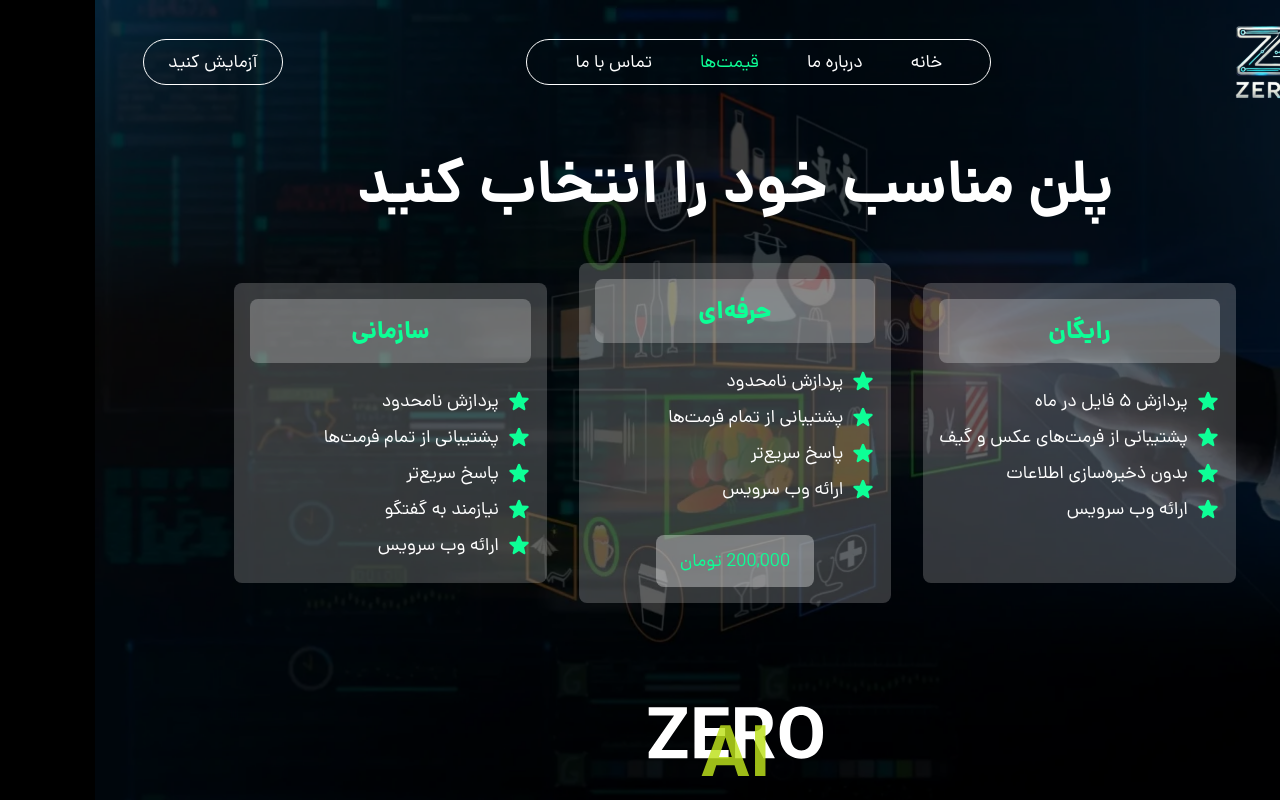
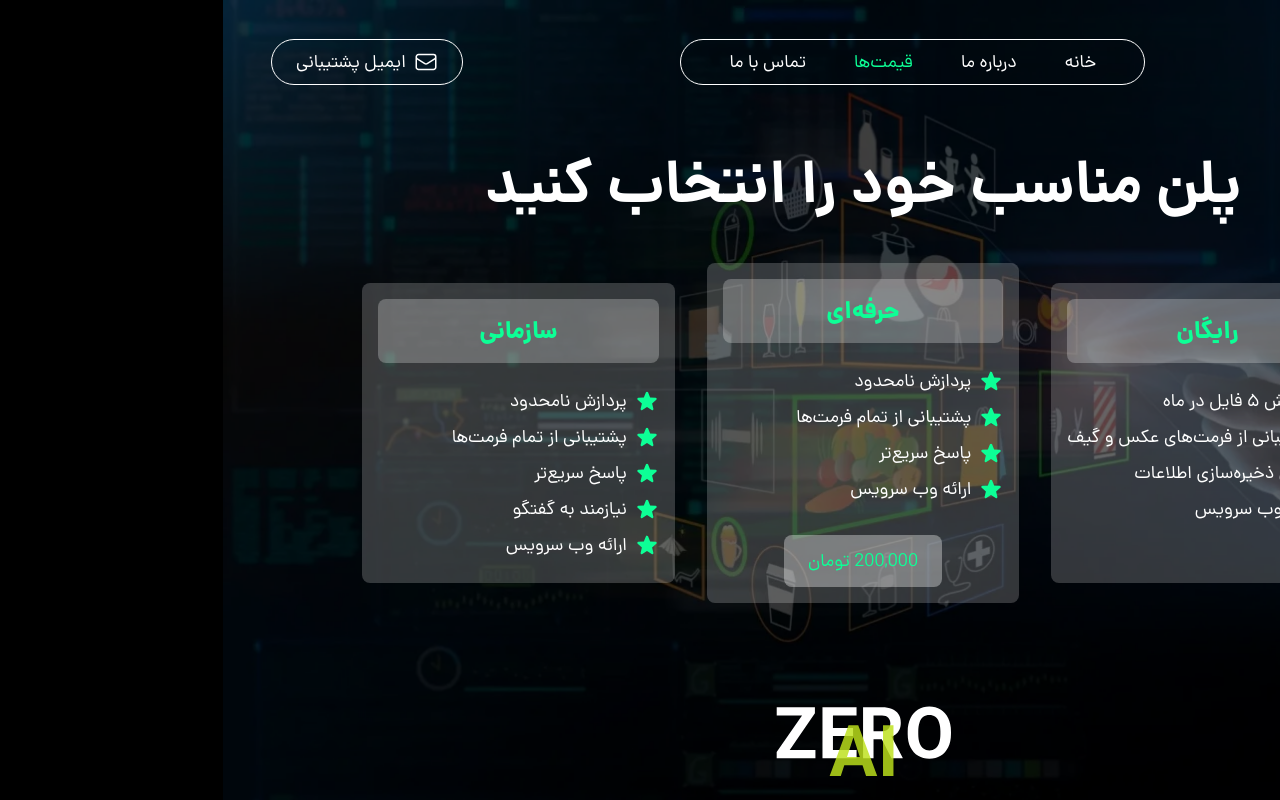
Before and after one commit to fatemeh-bd/zero, a Next.js app: page /prices in a window 1280 px wide. Built offline with nearby package versions, Linux system fonts and the light colour scheme.

Commit message:
debug height and add support

```diff
--- a/src/app/contactUs/page.tsx
+++ b/src/app/contactUs/page.tsx
@@ -13,7 +13,7 @@
         href={"tel:09175856985"}
         className="text-xl block text-center px-8 font-medium leading-10"
       >
-        تلفن: +98 9175856985
+        تلفن:  098 917
       </Link>
     </section>
   );
--- a/src/app/layout.tsx
+++ b/src/app/layout.tsx
@@ -64,10 +64,10 @@
       ></Script>
 
       <body
-        className={`${font.variable} ${font.variable} text-lg antialiased bg-black w-full text-white bg-[url('/images/background.webp')] bg-no-repeat bg-cover`}
+        className={`${font.variable} ${font.variable} h-svh overflow-auto text-lg antialiased bg-black w-full text-white bg-[url('/images/background.webp')] bg-no-repeat bg-cover`}
       >
         <ToastContainer />
-        <div className="max-w-screen-2xl h-screen overflow-auto mx-auto md:py-6 py-4 md:px-12 px-6 flex flex-col md:gap-2 gap-8 md:justify-between items-center w-full">
+        <div className="max-w-screen-2xl h-full mx-auto md:py-6 py-4 md:px-12 px-6 flex flex-col md:gap-2 gap-8 md:justify-between items-center w-full">
           <Header />
           <main className="py-8">{children}</main>
           <Image
--- a/src/app/page.tsx
+++ b/src/app/page.tsx
@@ -45,7 +45,7 @@
       </SubTitle>
       <div className="flex lg:flex-nowrap flex-wrap justify-center gap-4 items-center">
         <UploadFile />
-        <Link href={"/"} className={buttonClass}>
+        <Link href={"/prices"} className={buttonClass}>
           اطلاعات بیشتر
         </Link>
       </div>
--- a/src/app/prices/_components/PriceBox.tsx
+++ b/src/app/prices/_components/PriceBox.tsx
@@ -13,19 +13,19 @@
 }) => {
   return (
     <div className="bg-white bg-opacity-20 p-4 rounded-lg lg:col-span-4 col-span-12 w-full min-h-[300px]">
-      <p className="p-4 font-bold text-2xl text-center bg-white bg-opacity-25 text-[#0DFF96] rounded-lg">
+      <p className="p-4 font-bold text-2xl text-center bg-white bg-opacity-25 text-secondary rounded-lg">
         {title}
       </p>
       <ul className="mt-6 space-y-2">
         {items.map((item, index) => (
           <li key={index} className="flex items-center gap-2">
-            <StarIcon className="size-6 text-[#0DFF96]" />
+            <StarIcon className="size-6 text-secondary" />
             <p>{item}</p>
           </li>
         ))}
       </ul>
       {price && (
-        <p className="px-6 py-3 mt-8 text-center bg-white bg-opacity-35 text-[#0DFF96] rounded-lg w-fit mx-auto">
+        <p className="px-6 py-3 mt-8 text-center bg-white bg-opacity-35 text-secondary rounded-lg w-fit mx-auto">
           {numberWithCommas(price)} تومان
         </p>
       )}
--- a/src/components/header/Header.tsx
+++ b/src/components/header/Header.tsx
@@ -6,7 +6,7 @@
 import { buttonClass } from "../buttons/Button";
 import MobileMenuItems from "./MobileMenuItems";
 import useScreenWidth from "@/utils/useScreenWidth";
-import { Bars3Icon } from "@heroicons/react/24/outline";
+import { Bars3Icon, EnvelopeIcon } from "@heroicons/react/24/outline";
 import { usePathname } from "next/navigation";
 
 const Header = () => {
@@ -21,7 +21,7 @@
   const [activeLink, setActiveLink] = useState("");
 
   const getClassNames = (path: string) => {
-    return activeLink === path ? "text-[#0DFF96]" : "";
+    return activeLink === path ? "text-secondary" : "";
   };
 
   return (
@@ -76,8 +76,14 @@
           </Link>
         </nav>
       )}
-      <Link href="/" className={`${buttonClass} md:block hidden`}>
-        آزمایش کنید
+      <Link
+        href="https://mail.google.com/mail/?view=cm&fs=1&to=zeroaiir@gmail.com"
+        target="_blank"
+        rel="noopener noreferrer"
+        className={`${buttonClass} md:flex !gap-2 hidden hover:text-secondary hover:border-secondary`}
+      >
+        <EnvelopeIcon className="size-6" />
+        ایمیل پشتیبانی
       </Link>
     </header>
   );
--- a/src/components/header/MobileMenuItems.tsx
+++ b/src/components/header/MobileMenuItems.tsx
@@ -1,6 +1,6 @@
 import Image from "next/image";
 import Link from "next/link";
-import React from "react";
+import React, { useEffect, useState } from "react";
 import {
   BanknotesIcon,
   HomeIcon,
@@ -8,8 +8,21 @@
   PhoneIcon,
 } from "@heroicons/react/24/outline";
 import { buttonClass } from "../buttons/Button";
+import { usePathname } from "next/navigation";
 
 const MobileMenuItems = () => {
+  const pathname = usePathname();
+
+  useEffect(() => {
+    setActiveLink(pathname);
+  }, [pathname]);
+
+  const [activeLink, setActiveLink] = useState("");
+
+  const getClassNames = (path: string) => {
+    return activeLink === path ? "text-secondary" : "";
+  };
+
   return (
     <>
       <Link href={"/"}>
@@ -29,26 +42,26 @@
           </Link>
         </li>
         <li>
-          <Link href={"/aboutUs"}>
+          <Link href={"/aboutUs"} className={getClassNames("/aboutUs")}>
             <InformationCircleIcon className="size-5" />
             درباره ما
           </Link>
         </li>
         <li>
-          <Link href={"/prices"}>
+          <Link href={"/prices"} className={getClassNames("/prices")}>
             <BanknotesIcon className="size-5" />
             قیمت‌ها
           </Link>
         </li>
         <li>
-          <Link href={"/contactUs"}>
+          <Link href={"/contactUs"} className={getClassNames("/contactUs")}>
             <PhoneIcon className="size-5" />
             تماس با ما
           </Link>
         </li>
       </ul>
-      <Link href={"/"} className={`${buttonClass} !w-fit mx-auto`}>
-        آزمایش کنید
+      <Link href={"mail:zeroaiir@gmail.com"} className={`${buttonClass} !w-fit mx-auto`}>
+     ایمیل پشتیبانی
       </Link>
     </>
   );
--- a/tailwind.config.ts
+++ b/tailwind.config.ts
@@ -12,11 +12,11 @@
         background: "var(--background)",
         foreground: "var(--foreground)",
         primary: "#407880",
+        secondary: "#0DFF96",
       },
       boxShadow: {
-        'button': '0 2px 4px rgba(255, 255, 255, 0.2)',
-        'modal': '0 0 30px rgba(255, 255, 255, 0.2)',
-
+        button: "0 2px 4px rgba(255, 255, 255, 0.2)",
+        modal: "0 0 30px rgba(255, 255, 255, 0.2)",
       },
     },
   },
```
